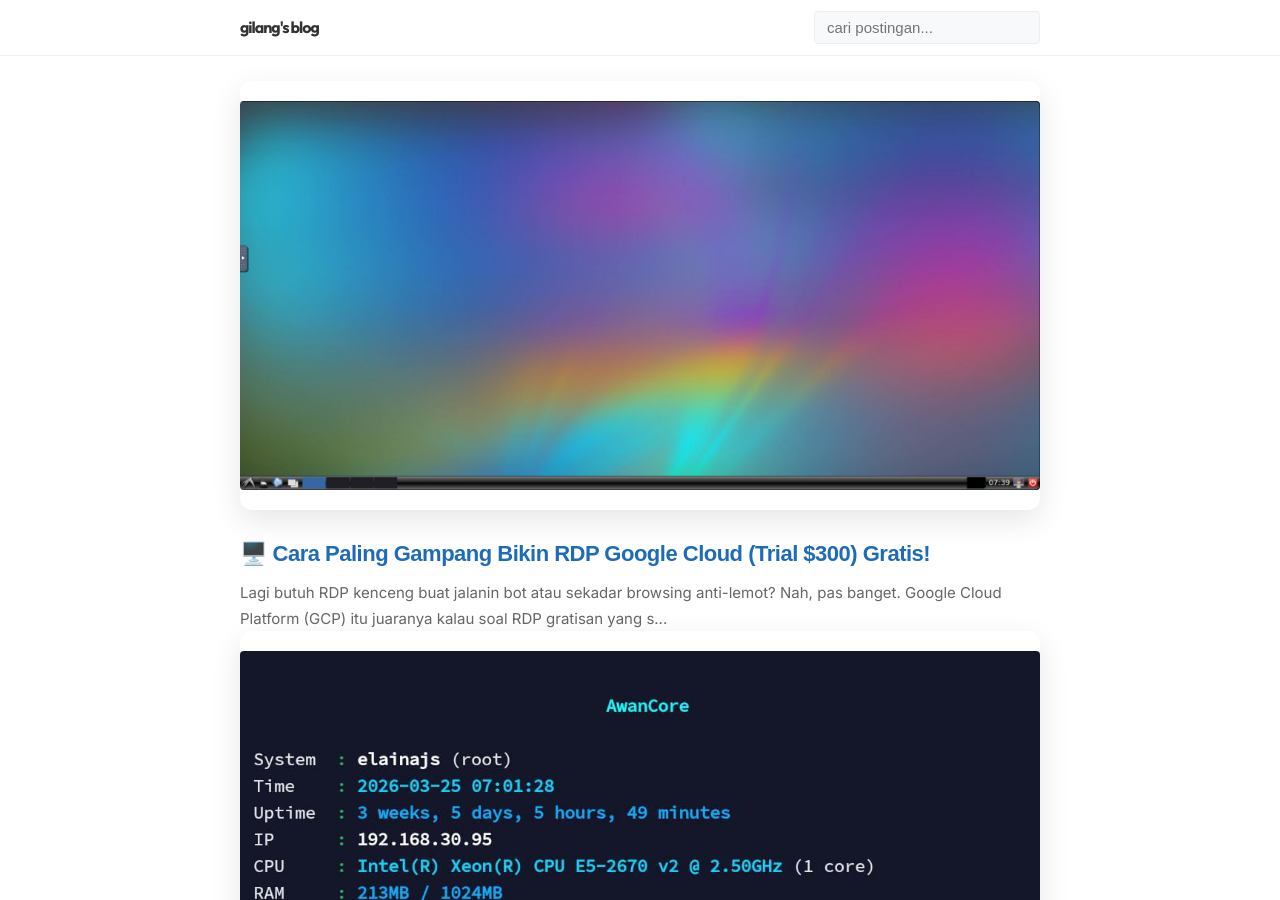
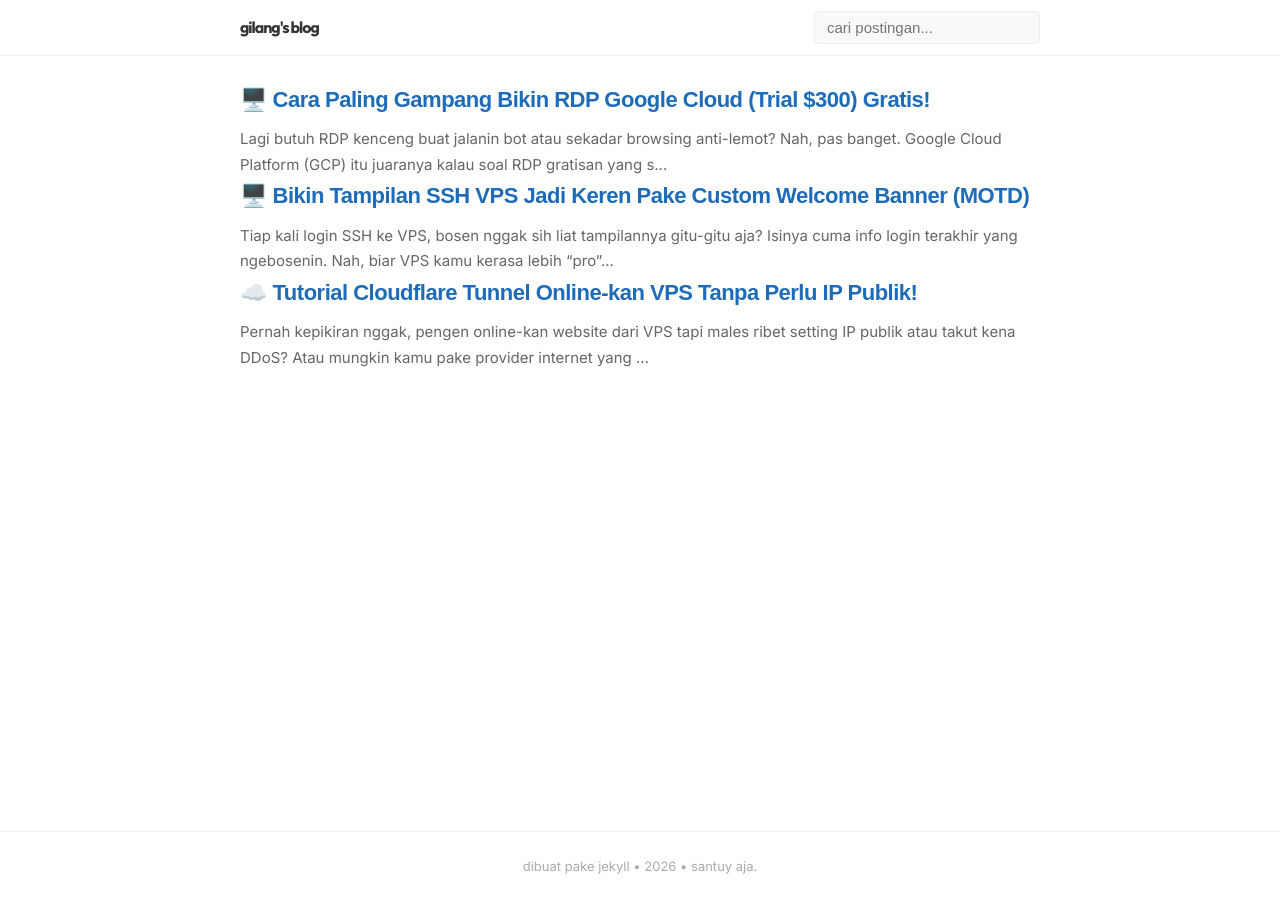
Before and after one commit to gilangf3000/gilangf3000.github.io, a Jekyll site: the page built from index.md, in a window 1280 px wide and 900 px high. Built offline with Jekyll 4.4.1, drawn with Linux system fonts in a browser that asks for light colours; a script that is not in the unit is left out.

Commit message:
Final: minimalist gilang edition - reduced titles, clean index, and optimized content

```diff
--- a/index.md
+++ b/index.md
@@ -8,13 +8,6 @@ keywords: [home, gilang, blog, teknologi]
 <div class="post-list">
   {% for post in site.posts %}
   <article class="post">
-    {% if post.image %}
-    <div class="post-hero">
-      <a href="{{ post.url | relative_url }}">
-        <img src="{{ post.image | relative_url }}" alt="{{ post.title }}">
-      </a>
-    </div>
-    {% endif %}
     <div class="post-title">
       <a href="{{ post.url | relative_url }}">
         {{ post.emoji }} {{ post.title }}
```
